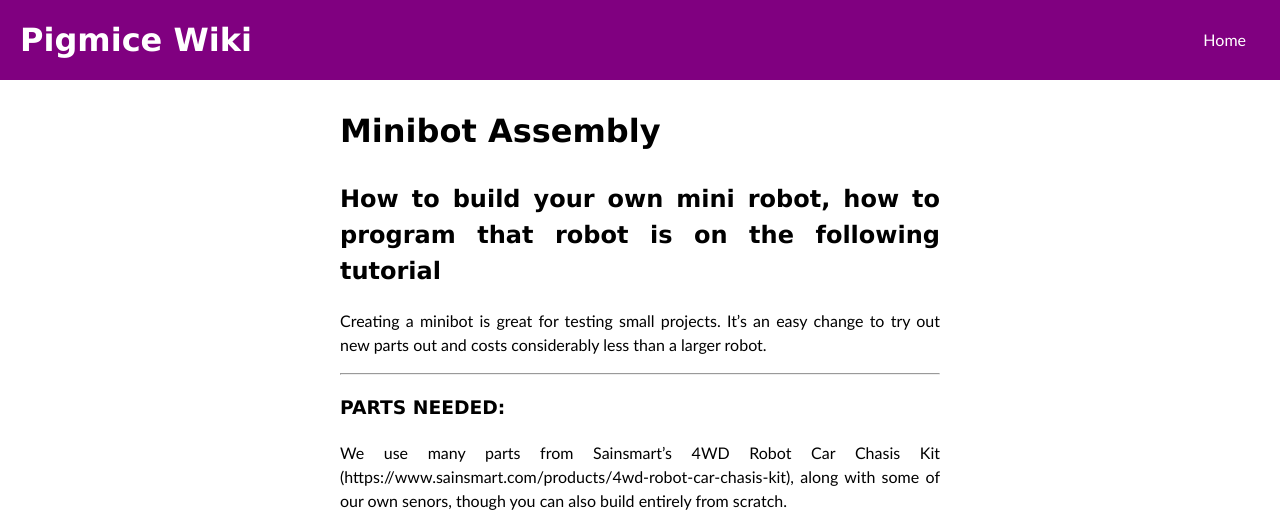
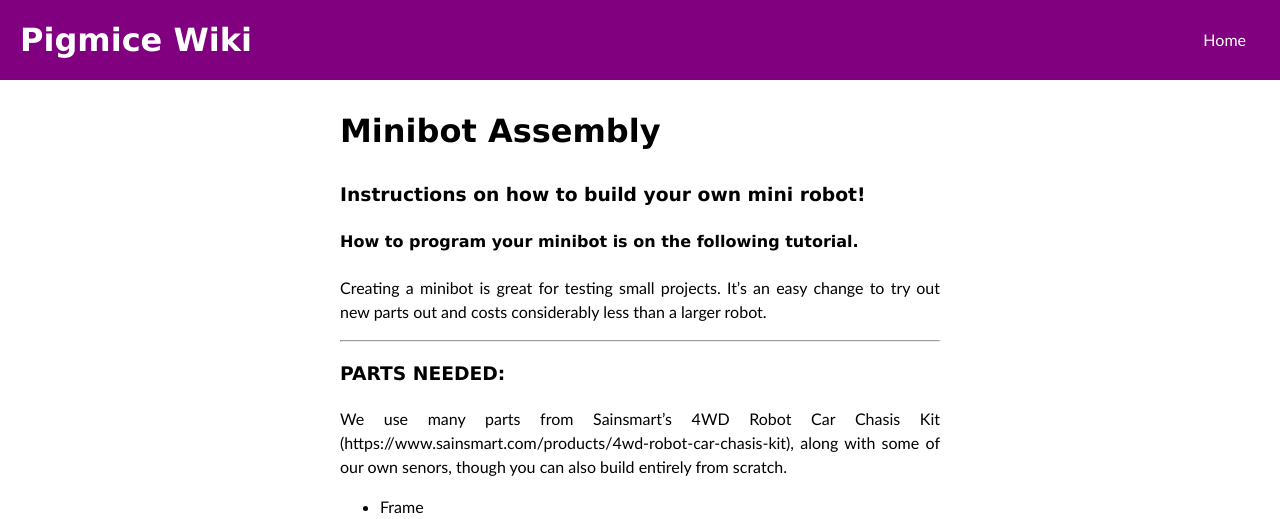
Before and after one commit to Pigmice2733/wiki, a Jekyll site: the page built from programming/minibot-assembly-tutorial.md, in a window 1280 px wide and 900 px high, cut to the strip 0-519 px from the top of the window. Built offline with Jekyll 4.4.1, drawn with Linux system fonts in a browser that asks for light colours; our own code applies the rules of GitHub Pages for plain Markdown files.

Commit message:
Update minibot-assembly-tutorial.md

```diff
--- a/programming/minibot-assembly-tutorial.md
+++ b/programming/minibot-assembly-tutorial.md
@@ -1,5 +1,6 @@
 # Minibot Assembly
-## How to build your own mini robot, how to program that robot is on the following tutorial
+### Instructions on how to build your own mini robot!
+#### How to program your minibot is on the following tutorial.
 
 Creating a minibot is great for testing small projects. It's an easy change to try out new parts out and costs considerably less than a larger robot.
 
```
